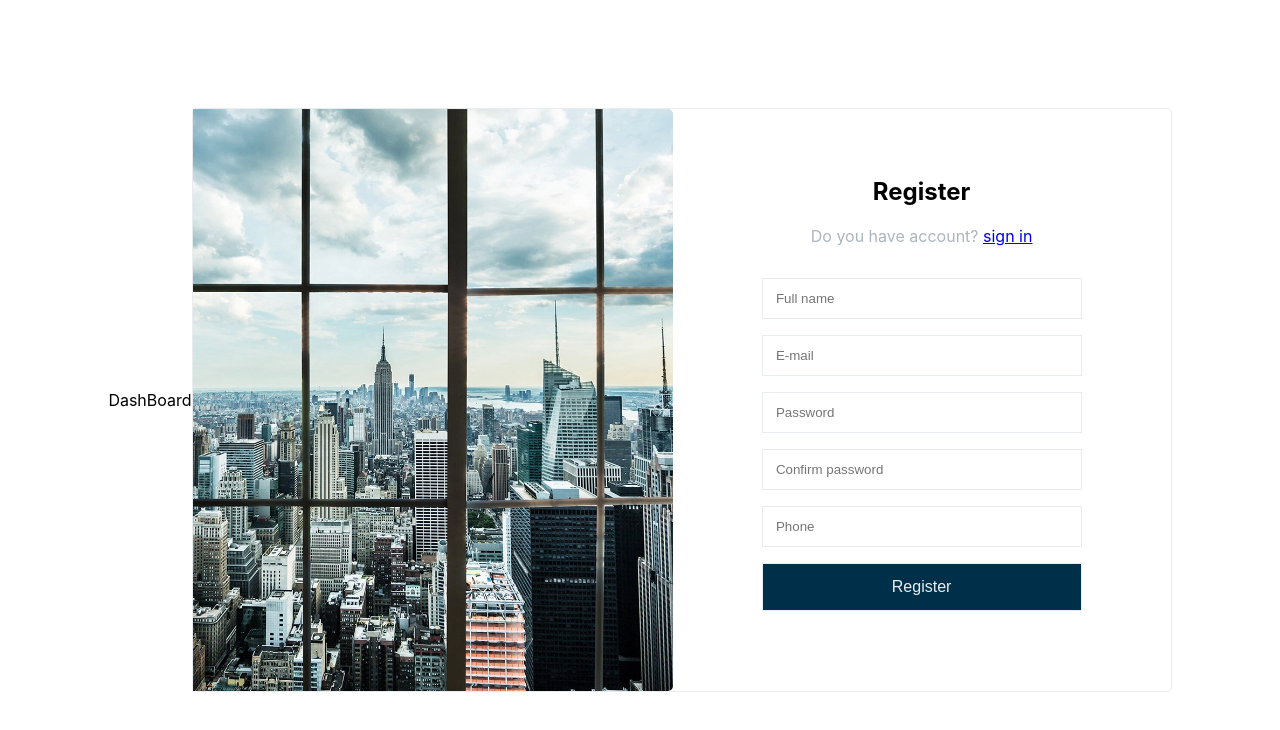
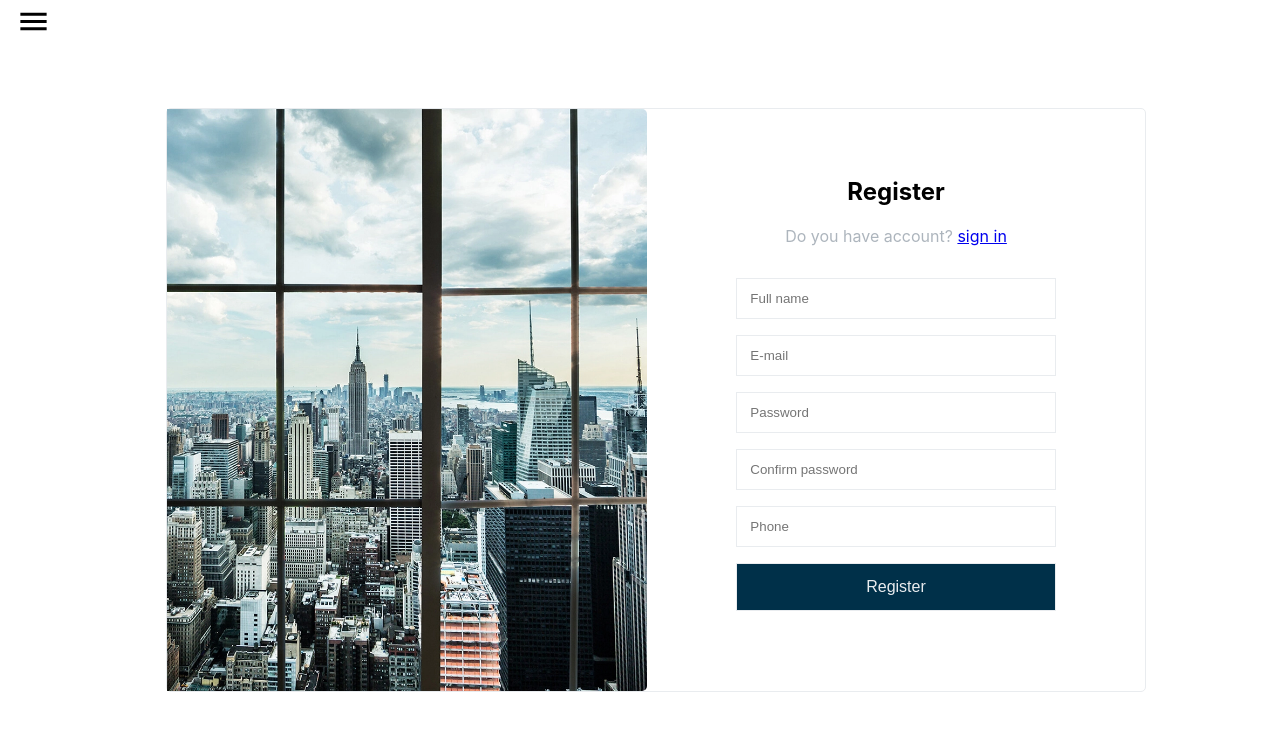
Before and after one commit to jamiekim828/jira-hackathon, a React (Create React App) app: page / in a window 1280 px wide. Shown: the top 730 px of the page. Built offline with nearby package versions, Linux system fonts and the light colour scheme.

Commit message:
side bar

```diff
--- a/src/App.css
+++ b/src/App.css
@@ -81,3 +81,74 @@
     display: initial;
   }
 }
+:root {
+  --header-height: 3rem;
+  --nav-width: 120px;
+}
+
+main {
+  height: 100vh;
+  position: relative;
+  margin: var(--header-height) 0 0 0;
+  padding: 0 1rem;
+  font-size: 1rem;
+  transition: 0.5s;
+}
+
+.nav-logo span {
+  text-decoration: none;
+}
+
+.header {
+  position: fixed;
+  top: 0;
+  left: 0;
+  height: var(--header-height);
+  width: 100%;
+  display: flex;
+  justify-content: space-between;
+  align-items: center;
+  background-color: var(--white-color);
+  padding: 0 1rem;
+  transition: 0.5s;
+}
+
+.header-toggle {
+  font-size: 1.25rem;
+  cursor: pointer;
+}
+
+.sidebar {
+  position: fixed;
+  top: 0;
+  left: -30%;
+  height: 100vh;
+  width: var(--nav-width);
+  background-color: #003049;
+  padding-top: 1rem;
+  transition: 0.5s;
+}
+
+.nav-list {
+  display: flex;
+  flex-direction: column;
+  justify-content: space-between;
+  overflow: hidden;
+  height: 100%;
+}
+
+.nav-logo {
+  display: grid;
+  grid-template-columns: max-content max-content;
+  column-gap: 2rem;
+  padding: 0.5rem 0.5rem 0.5rem 0.5rem;
+  margin-bottom: 2rem;
+}
+
+.show {
+  left: 0;
+}
+
+.space-toggle {
+  padding-left: calc(var(--nav-width)+ 1rem);
+}
--- a/src/App.tsx
+++ b/src/App.tsx
@@ -5,13 +5,13 @@ import CreateProjects from './pages/CreateProjects';
 import ProjectDetail from './components/ProjectDetail';
 import Main from './pages/Main';
 import ProjectsList from './pages/ProjectsList';
-import DashBoard from './components/DashBoard';
 import Login from './pages/LogIn';
+import SideBar from './components/SideBar';
 
 function App() {
   return (
     <div className='App'>
-      <DashBoard />
+      <SideBar />
       <Routes>
         <Route path='/' element={<Main />}></Route>
         <Route path='/login' element={<Login />}></Route>
--- /dev/null
+++ b/src/components/SideBar.tsx
@@ -0,0 +1,97 @@
+import React, { useState } from 'react';
+import { Link } from 'react-router-dom';
+
+// MUI
+import MenuIcon from '@mui/icons-material/Menu';
+
+export default function SideBar() {
+  const [show, setShow] = useState<boolean>(false);
+
+  return (
+    <main className={show ? 'space-toggle' : ''}>
+      <header className={`header ${show ? 'space-toggle' : ''}`}>
+        <div className='header-toggle' onClick={() => setShow(!show)}>
+          {!show ? (
+            <MenuIcon fontSize='large' />
+          ) : (
+            <MenuIcon fontSize='large' sx={{ marginLeft: '130px' }} />
+          )}
+        </div>
+      </header>
+      <aside className={`sidebar ${show ? 'show' : ''}`}>
+        <nav className='nav'>
+          <div>
+            <Link
+              to='/'
+              className='nav-logo'
+              style={{
+                textDecoration: 'none',
+                color: 'white',
+                position: 'relative',
+              }}
+            >
+              Home
+            </Link>
+            <div className='nav-list'>
+              <Link
+                to='/projects'
+                className='nav-logo'
+                style={{
+                  textDecoration: 'none',
+                  color: 'white',
+                  position: 'relative',
+                }}
+              >
+                Projects
+              </Link>
+              <Link
+                to='/projects'
+                className='nav-logo'
+                style={{
+                  textDecoration: 'none',
+                  color: 'white',
+                  position: 'relative',
+                }}
+              >
+                Add Project
+              </Link>
+              <Link
+                to='/'
+                className='nav-logo'
+                style={{
+                  textDecoration: 'none',
+                  color: 'white',
+                  position: 'relative',
+                }}
+              >
+                Colleagues
+              </Link>
+              <Link
+                to='/'
+                className='nav-logo'
+                style={{
+                  textDecoration: 'none',
+                  color: 'white',
+                  position: 'relative',
+                }}
+              >
+                Realease
+              </Link>
+              <Link
+                to='/'
+                className='nav-logo'
+                style={{
+                  textDecoration: 'none',
+                  color: 'white',
+                  position: 'relative',
+                }}
+              >
+                Components
+              </Link>
+            </div>
+          </div>
+        </nav>
+      </aside>
+    </main>
+  );
+}
```
